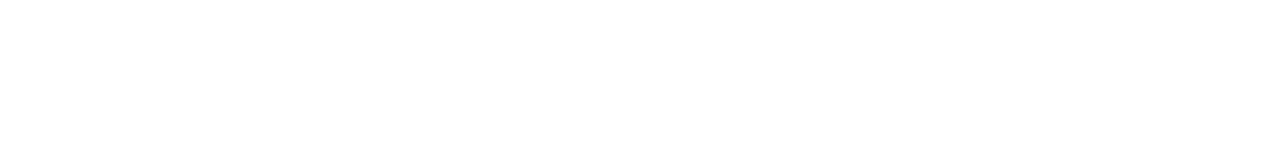
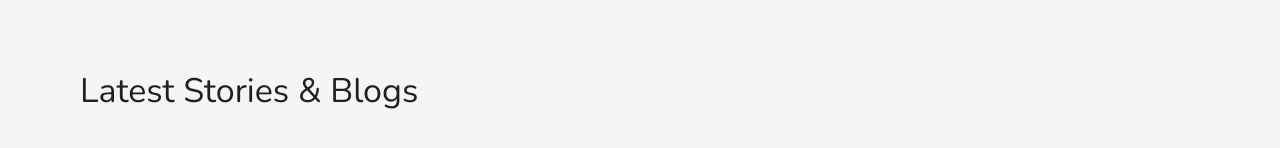
Before and after one commit to Codust-SIR/sirafrica, a Next.js app: page / in a window 1280 px wide. Shown: the part 2473-2621 px from the top of the page. Before the commit the page ends 2463 px from the top, so only its background shows below. Built offline with nearby package versions, Linux system fonts and the light colour scheme.

Commit message:
Modified

```diff
--- a/components/AppDawer.tsx
+++ b/components/AppDawer.tsx
@@ -255,7 +255,7 @@
             sx={{
               display: "flex",
               justifyContent: !isMobileView ? "space-between" : "start",
-              p: isMobileView ? 0 : 2,
+              p: isMobileView ? 1 : 2,
             }}
           >
             <Box
--- a/src/app/page.tsx
+++ b/src/app/page.tsx
@@ -309,6 +309,17 @@
             </Carousel>
             ;
           </Box>
+          {/* Stories News & Blogs */}
+          <Box
+            sx={{
+              alignItems: "center",
+              justifyContent: "center",
+              p: isMobileView ? 1 : 10,
+            }}
+            bgcolor={theme.palette.action.hover}
+          >
+            <Typography variant="h4">Latest Stories & Blogs</Typography>
+          </Box>
         </Box>
       </HideAppBar>
     </ThemeProvider>
```
